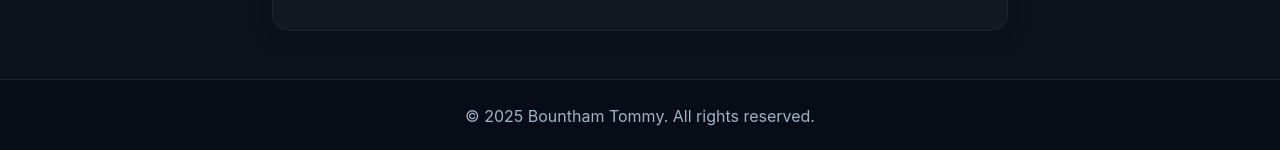
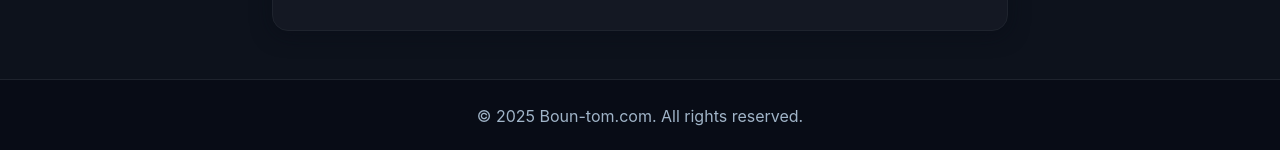
Before and after one commit to tommyvone/Boun-tom, a Flask app: page / in a window 1280 px wide. Shown: the part 3183-3333 px from the top of the page. Run offline with Flask 3, Linux system fonts and the light colour scheme.

Commit message:
changing bountham tommy to Boun-tom.com

```diff
--- a/templates/index.html
+++ b/templates/index.html
@@ -284,7 +284,7 @@
         <div class="container">
             <div class="row">
                 <div class="col-12 text-center">
-                    <p class="mb-0">&copy; 2025 Bountham Tommy. All rights reserved.</p>
+                    <p class="mb-0">&copy; 2025 Boun-tom.com. All rights reserved.</p>
                 </div>
             </div>
         </div>
```
